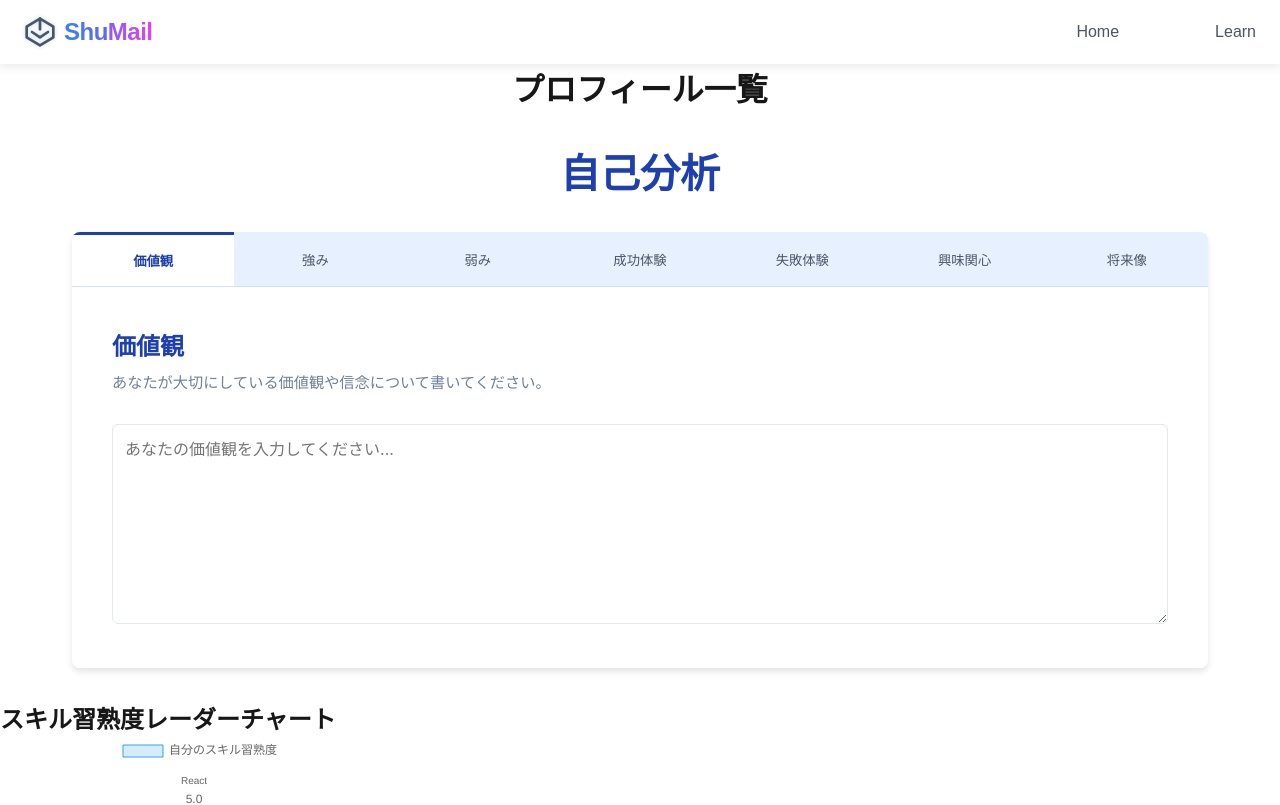
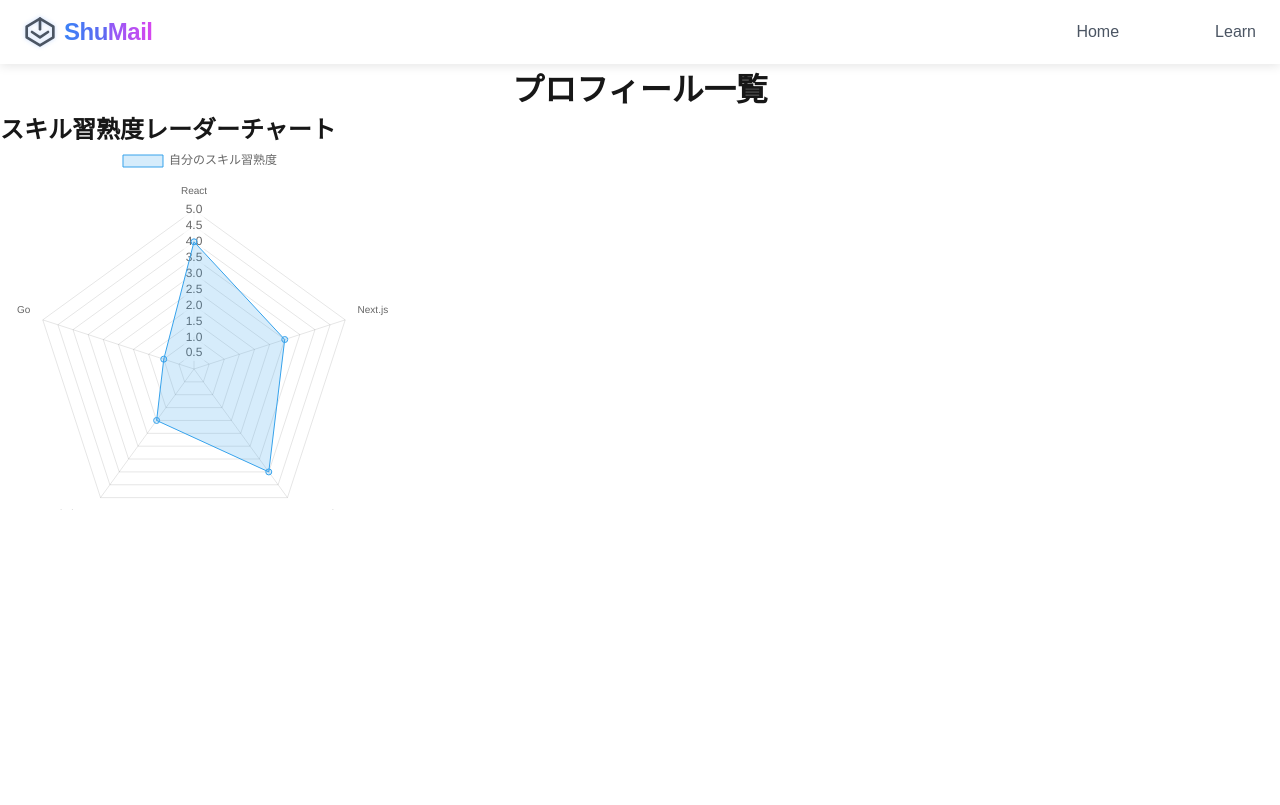
Before and after one commit to takapom/internship-helper-app-public, a Next.js app: page /user/1/profileList in a window 1280 px wide. Shown: the top 805 px of the page. Built offline with nearby package versions, Linux system fonts and the light colour scheme; no server answers.

Commit message:
vercelのデバッグ

```diff
--- a/src/app/user/[uid]/profileList/page.tsx
+++ b/src/app/user/[uid]/profileList/page.tsx
@@ -1,4 +1,4 @@
-import Analysis from "@/components/Analysis"
+// import Analysis from "@/components/Analysis"
 import Navbar from "@/components/Navbar"
 import SimpleRadarChart from "@/components/SimpleRadarChart"
 import styles from "./page.module.css"
@@ -8,7 +8,7 @@ export default function ProfileListPage() {
         <div>
             <Navbar />
             <h1 className={styles.profile_text}>プロフィール一覧</h1>
-            <Analysis />
+            {/* <Analysis /> */}
             <SimpleRadarChart />
         </div>
     )
```
